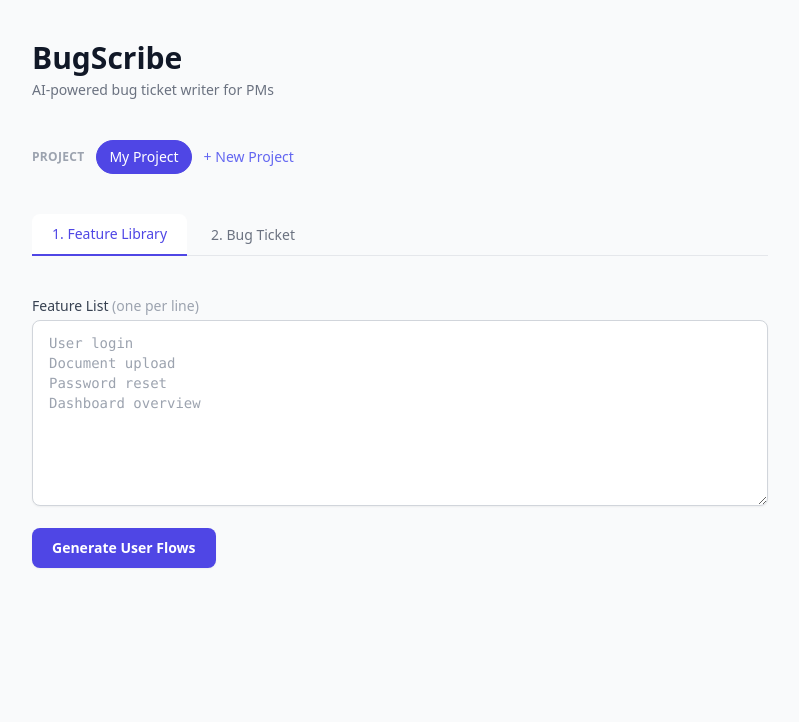
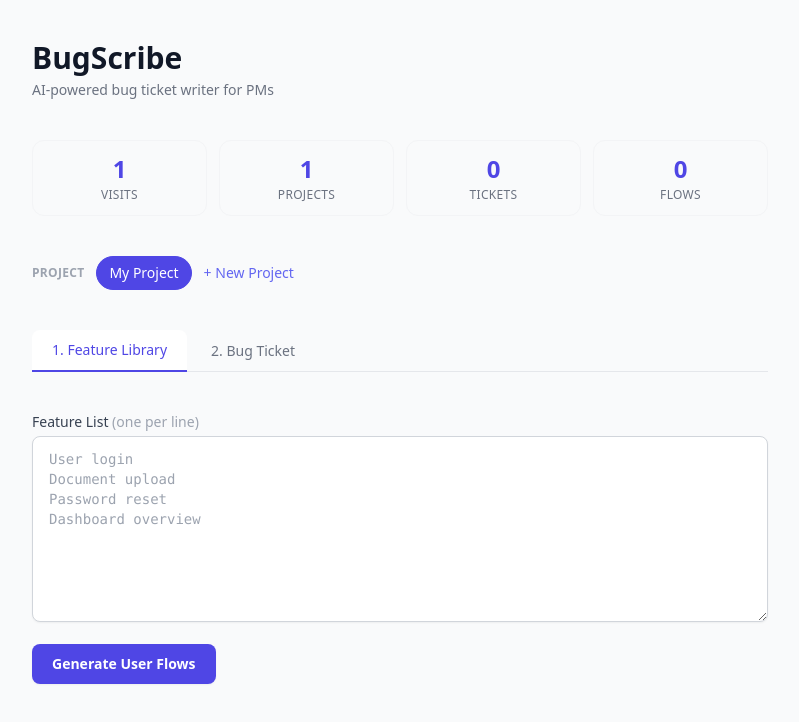
Before and after one commit to nguyehi1/BugScribe, a Next.js app: page / in a window 1280 px wide. Shown: the top 722 px of the page, without its empty margins (240-1039 px from the left). Built offline with nearby package versions, Linux system fonts and the light colour scheme.

Commit message:
refactor: improve readability and reduce duplication
- Extract resolveErrorMessage() helper to lib/gemini.js; use it in both API routes
- Remove redundant rawInput/setRawInput aliases in FeatureInput.jsx
- Group localStorage keys into STORAGE_KEYS object in page.jsx

```diff
--- a/app/api/generate-flows/route.js
+++ b/app/api/generate-flows/route.js
@@ -1,5 +1,5 @@
 import { NextResponse } from "next/server";
-import { generateJSON } from "@/lib/gemini";
+import { generateJSON, resolveErrorMessage } from "@/lib/gemini";
 import { buildFlowPrompt } from "@/lib/prompts";
 
 export async function POST(request) {
@@ -20,10 +20,7 @@ export async function POST(request) {
     return NextResponse.json(parsed);
   } catch (error) {
     console.error("[generate-flows]", error);
-    const message =
-      error?.status === 429
-        ? "Gemini quota exceeded. Wait a minute and try again, or switch to a paid plan."
-        : error?.message || "Failed to generate flows. Please try again.";
+    const message = resolveErrorMessage(error, "Failed to generate flows. Please try again.");
     return NextResponse.json({ error: message }, { status: 500 });
   }
 }
--- a/app/api/generate-ticket/route.js
+++ b/app/api/generate-ticket/route.js
@@ -1,5 +1,5 @@
 import { NextResponse } from "next/server";
-import { generateJSON } from "@/lib/gemini";
+import { generateJSON, resolveErrorMessage } from "@/lib/gemini";
 import { buildTicketPrompt } from "@/lib/prompts";
 
 export async function POST(request) {
@@ -29,10 +29,7 @@ export async function POST(request) {
     return NextResponse.json(parsed);
   } catch (error) {
     console.error("[generate-ticket]", error);
-    const message =
-      error?.status === 429
-        ? "Gemini quota exceeded. Wait a minute and try again, or switch to a paid plan."
-        : error?.message || "Failed to generate ticket. Please try again.";
+    const message = resolveErrorMessage(error, "Failed to generate ticket. Please try again.");
     return NextResponse.json({ error: message }, { status: 500 });
   }
 }
--- a/app/page.jsx
+++ b/app/page.jsx
@@ -6,9 +6,13 @@ import FlowCard from "@/components/FlowCard";
 import BugInput from "@/components/BugInput";
 import TicketPreview from "@/components/TicketPreview";
 import ProjectSwitcher from "@/components/ProjectSwitcher";
+import StatsBar from "@/components/StatsBar";
 
-const STORAGE_KEY = "bugscribe_projects_v1";
-const ACTIVE_KEY = "bugscribe_active_project_v1";
+const STORAGE_KEYS = {
+  projects:      "bugscribe_projects_v1",
+  activeProject: "bugscribe_active_project_v1",
+  visits:        "bugscribe_visits_v1",
+};
 const DEFAULT_PROJECTS = [{ id: "p0", name: "My Project", flows: [], tickets: [], featureInput: "" }];
 
 const STEPS = [
@@ -23,14 +27,21 @@ export default function Home() {
   const [activeStep, setActiveStep] = useState(1);
   const [activeTicketIdx, setActiveTicketIdx] = useState(0);
   const [hydrated, setHydrated] = useState(false);
+  const [visits, setVisits] = useState(0);
 
   // After mount, load persisted data from localStorage
   useEffect(() => {
     try {
-      const savedProjects = localStorage.getItem(STORAGE_KEY);
-      const savedActiveId = localStorage.getItem(ACTIVE_KEY);
+      const savedProjects = localStorage.getItem(STORAGE_KEYS.projects);
+      const savedActiveId = localStorage.getItem(STORAGE_KEYS.activeProject);
       if (savedProjects) setProjects(JSON.parse(savedProjects));
       if (savedActiveId) setActiveProjectId(savedActiveId);
+
+      // Increment visit counter
+      const prevVisits = parseInt(localStorage.getItem(STORAGE_KEYS.visits) ?? "0", 10);
+      const newVisits = prevVisits + 1;
+      localStorage.setItem(STORAGE_KEYS.visits, String(newVisits));
+      setVisits(newVisits);
     } catch {
       // ignore corrupted storage
     }
@@ -40,18 +51,29 @@ export default function Home() {
   // Persist on changes, but only after hydration to avoid overwriting with defaults
   useEffect(() => {
     if (!hydrated) return;
-    localStorage.setItem(STORAGE_KEY, JSON.stringify(projects));
+    localStorage.setItem(STORAGE_KEYS.projects, JSON.stringify(projects));
   }, [projects, hydrated]);
 
   useEffect(() => {
     if (!hydrated) return;
-    localStorage.setItem(ACTIVE_KEY, activeProjectId);
+    localStorage.setItem(STORAGE_KEYS.activeProject, activeProjectId);
   }, [activeProjectId, hydrated]);
 
   // Derive current project data
   const activeProject = projects.find((p) => p.id === activeProjectId) ?? projects[0];
   const { flows, tickets } = activeProject;
   const approvedFlows = flows.filter((f) => f.approved);
+
+  // Global stats across all projects
+  const stats = {
+    visits,
+    projects: projects.length,
+    tickets: projects.reduce((sum, p) => sum + (p.tickets?.length ?? 0), 0),
+    approvedFlows: projects.reduce(
+      (sum, p) => sum + (p.flows?.filter((f) => f.approved).length ?? 0),
+      0
+    ),
+  };
 
   /** Apply an update function to the active project only. */
   function updateActiveProject(updater) {
@@ -129,6 +151,9 @@ export default function Home() {
           AI-powered bug ticket writer for PMs
         </p>
       </div>
+
+      {/* Stats */}
+      {hydrated && <StatsBar stats={stats} />}
 
       {/* Project switcher */}
       <ProjectSwitcher
--- a/components/FeatureInput.jsx
+++ b/components/FeatureInput.jsx
@@ -12,14 +12,12 @@ import { useState, useRef } from "react";
  * }} props
  */
 export default function FeatureInput({ onFlowsGenerated, hasApprovedFlows, featureInput, onFeatureInputChange }) {
-  const rawInput = featureInput;
-  const setRawInput = onFeatureInputChange;
   const [loading, setLoading] = useState(false);
   const [error, setError] = useState(null);
   const abortControllerRef = useRef(null);
 
   async function handleGenerate() {
-    const features = rawInput
+    const features = featureInput
       .split("\n")
       .map((line) => line.trim())
       .filter(Boolean);
@@ -70,8 +68,8 @@ export default function FeatureInput({ onFlowsGenerated, hasApprovedFlows, featu
           <span className="text-gray-400 font-normal">(one per line)</span>
         </label>
         <textarea
-          value={rawInput}
-          onChange={(e) => setRawInput(e.target.value)}
+          value={featureInput}
+          onChange={(e) => onFeatureInputChange(e.target.value)}
           rows={8}
           placeholder={"User login\nDocument upload\nPassword reset\nDashboard overview"}
           className="w-full rounded-lg border border-gray-300 px-4 py-3 text-sm font-mono shadow-sm focus:outline-none focus:ring-2 focus:ring-indigo-500 resize-y"
--- /dev/null
+++ b/components/StatsBar.jsx
@@ -0,0 +1,25 @@
+export default function StatsBar({ stats }) {
+  const items = [
+    { label: "Visits", value: stats.visits, title: "Times this app was opened in this browser" },
+    { label: "Projects", value: stats.projects, title: "Total projects created" },
+    { label: "Tickets", value: stats.tickets, title: "Total bug tickets generated" },
+    { label: "Flows", value: stats.approvedFlows, title: "Total flows approved" },
+  ];
+
+  return (
+    <div className="grid grid-cols-4 gap-3">
+      {items.map(({ label, value, title }) => (
+        <div
+          key={label}
+          title={title}
+          className="rounded-xl border border-gray-100 bg-gray-50 px-4 py-3 text-center"
+        >
+          <p className="text-2xl font-bold text-indigo-600">{value}</p>
+          <p className="mt-0.5 text-xs text-gray-500 font-medium uppercase tracking-wide">
+            {label}
+          </p>
+        </div>
+      ))}
+    </div>
+  );
+}
--- a/lib/gemini.js
+++ b/lib/gemini.js
@@ -21,3 +21,18 @@ export async function generateJSON(prompt) {
 
   return JSON.parse(response.text);
 }
+
+/**
+ * Extracts a user-friendly error message from a caught API error.
+ * Returns a quota-specific message for HTTP 429; otherwise falls back to the
+ * error's own message or the provided fallback string.
+ * @param {unknown} error
+ * @param {string} fallback
+ * @returns {string}
+ */
+export function resolveErrorMessage(error, fallback) {
+  if (error?.status === 429) {
+    return "Gemini quota exceeded. Wait a minute and try again, or switch to a paid plan.";
+  }
+  return error?.message || fallback;
+}
```
